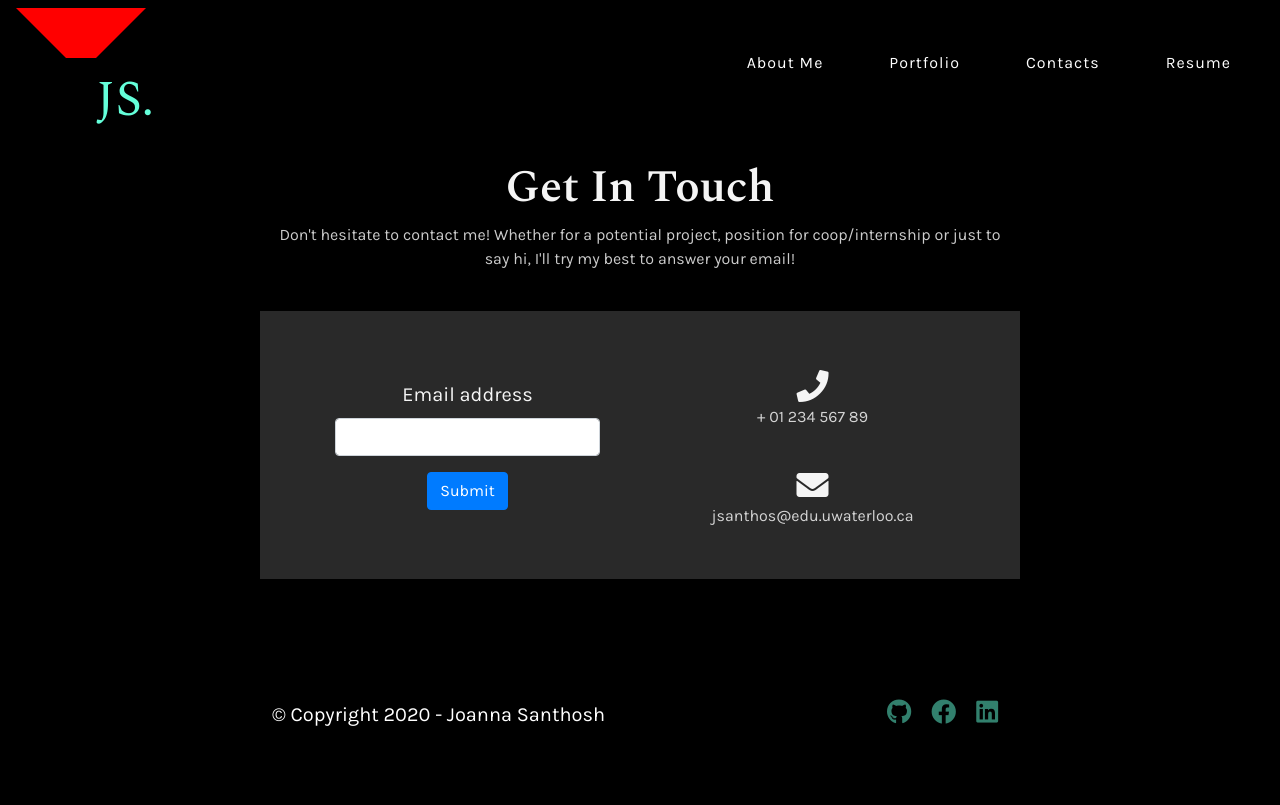
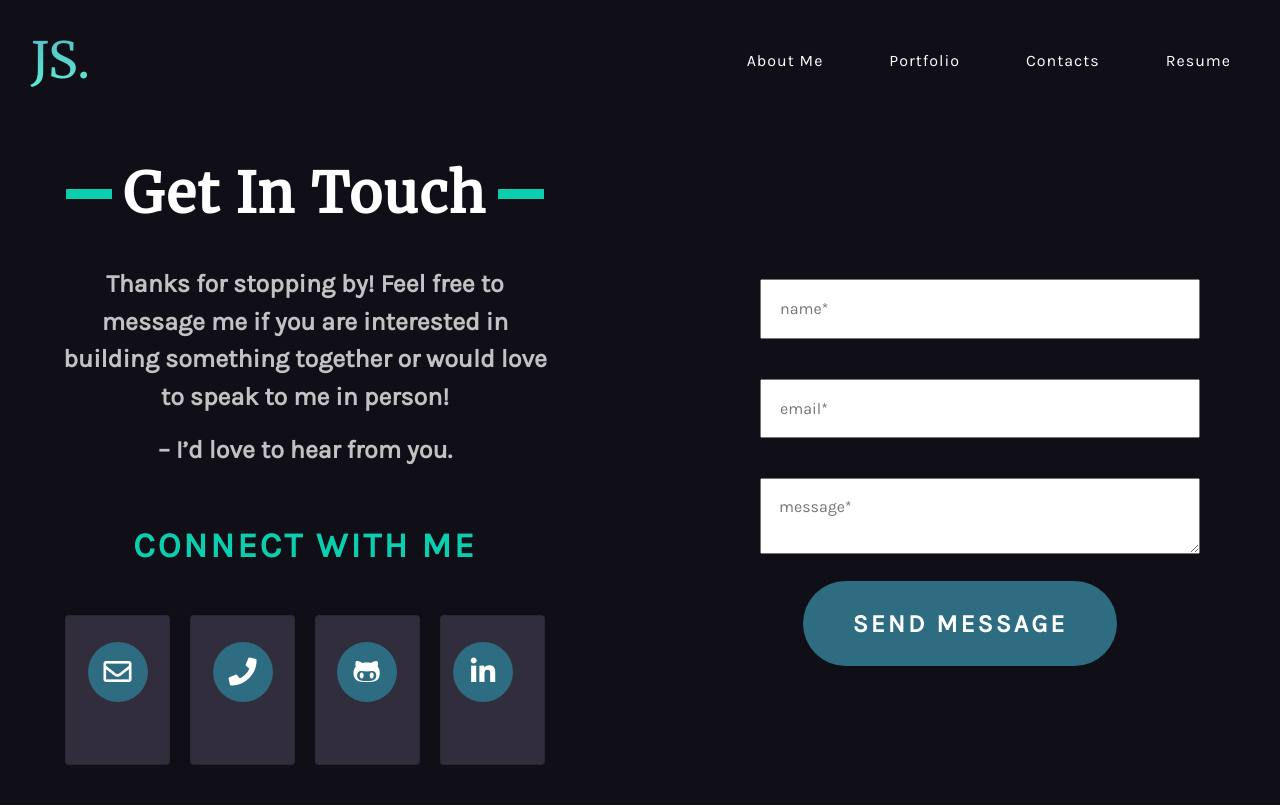
Before and after one commit to jsanthos01/Updated-Portfolio3, a plain HTML site: page contacts.html in a window 1280 px wide. Drawn offline with nearby package versions, Linux system fonts and the light colour scheme; a web font is replaced by a local one.

Commit message:
completed responsive contact page, added link to readme

```diff
--- a/assets/css/contacts.css
+++ b/assets/css/contacts.css
@@ -1,40 +1,193 @@
-body{
-    background-color: black;
+body {
+    background-color: #100e17;
     padding: 0;
+    margin: 0;
     box-sizing: border-box;
-    color: whitesmoke;
-    font-family: 'Karla' ;
+    font-family: 'Karla', sans-serif;
+    color: #c2c2c2;
+
 }
 
 .navbar .navbar-brand {
-    padding-left: 30px;
+    padding: 15px;
 }
 
 .navbar .navbar-brand {
     font-size: 50px;
-    font-family: 'Spectral';
-    color: #64ffda;
-    left: -50px;
-    top: -50px;
-    width: 0;
-    height: 0;
-    border: 50px solid transparent;
-    border-top-color: red;
+    font-family: 'Merriweather', serif;
+    background: -webkit-linear-gradient(#50A7C2, #64ffda);
+    -webkit-background-clip: text;
+    -webkit-text-fill-color: transparent;
 }
 
 .navbar .navbar-nav .nav-item{
     padding: 25px;
 }
-
 .navbar .navbar-nav .nav-item a {
     color: white;
     letter-spacing: 1px;
+    transition: all ease-in .7s;
 }
 
+.navbar .navbar-nav .nav-item a:hover {
+    color: black;
+    border-radius: 80px;
+    background-image: linear-gradient(45deg, #50A7C2, #64ffda);
+    border: none;
+    filter: drop-shadow(1px 1px 5px rgb(48, 98, 114));
+}
 
-.navbar .navbar-nav .nav-item a:hover {
+.info-area .row {
+    display: flex;
+    flex-direction: column;
+    max-width: 100%;
+    /* background-color:; */
+    padding: 40px;
+    align-items: center;
+    justify-content: center;
+
+}
+
+.text-area h1{
+    font-family: 'Merriweather', serif;
+    display: flex;
+    width: 100%;
+    align-items: center;
+    color: white;
+    text-transform: capitalize;
+    font-size: 55px;
+    padding-bottom: 30px;
+    font-weight: bold;
+    letter-spacing: 2px;
+}
+.text-area h1::before,
+.text-area h1::after{
+    content: "";
+    flex: 1;
+    border: solid #0bceaf;
+    border-width: .1em 0;
+    /* height: .2em; */
+    margin: .2em;
+}
+
+.connect {
+    /* font-family: '', serif; */
+    letter-spacing: 3px;
+    font-weight: bold;
+    color: #0bceaf;
+    /* color: white; */
+    text-transform: uppercase;
+    font-size: 35px;
+    text-align: center;
+    padding: 40px;
+
+}
+
+.text-area p {
+    font-size: 25px;
+    text-align: center;
+    font-weight: 700;
+}
+.contact-info{
+    display: flex;
+    align-items: center;
+    justify-content: center;
+    max-width: 100%;
+}
+
+.card{
+    background: #312d3c;
+    display: flex;
+    padding: 0 20px;
+    margin: 0 10px;
+    display: flex;
+    height: 150px;
+    width: 100%;
+    flex-direction: column;
+    justify-content: center;
+    align-items: center;
+    color: white;
+    cursor: pointer;
+}
+
+.card-icon  {
+    font-size: 28px;
+    background-color: rgb(45, 108, 129);
+    width: 60px;
+    height: 60px;
+    text-align: center;
+    line-height: 60px;
+    border-radius: 50%;
+    transition: 0.3s linear;
+    color:white
+}
+
+.card:hover .card-icon{
+    background: none;
+    transform: scale(1.6);
     color: #64ffda;
-    letter-spacing: 1px;
+}
+
+.card p{
+    margin-top: 20px;
+    font-weight: 300;
+    letter-spacing: 2px;
+    max-height: 0;
+    opacity: 0;
+    transition: 0.3s linear;
+    color: white;
+    text-decoration: none;
+}
+
+.card a{
+    color: white;
+    text-decoration: none;
+}
+.card:hover p{
+    max-height: 40px;
+    opacity: 1;
+    color: white;
+    text-decoration: none;
+}
+
+.message-area {
+    display: flex;
+    justify-content: center;
+    flex-direction: column;
+    padding: 100px;
+    color: rgb(45, 108, 129);
+
+}
+
+.hide {
+    display: none;
+}
+.message-area input,
+.message-area textarea {
+    margin: 20px;
+    padding: 18px;
+    font-weight: 500;
+    /* font-size: 30px; */
+    line-height: 1.2;
+    color: rgb(45, 108, 129);
+    width: 100%;
+}
+
+.submitBtn  {
+    display: flex;
+    justify-content: center;
+}
+.submitBtn button {
+    border-radius: 50px;
+    font-weight: 700;
+    text-transform: uppercase;
+    line-height: 1;
+    color: white;
+    letter-spacing: 3px;
+    padding: 30px 50px;
+    background: rgb(45, 108, 129);
+    font-size: 25px;
+    border: none;
 }
 
 footer {
@@ -44,58 +197,62 @@ footer {
     justify-content: space-evenly;
     padding: 30px 0px;
 
-
 }
 
-.mini-para  {
-    text-align: center;
-    width: 100vh;
-    padding: 35px;
-}
-
-.mini-para h1 {
-    font-weight: bold;
-    font-family: 'Spectral';
-    font-size: 45px;
-
-}
-.mini-para p {
-    color: white;
-    opacity: 0.8;
-}
-
-.contact-info {
+@media only screen and (max-width: 1024px) {
+    .main .row {
         display: flex;
         align-items: center;
         justify-content: center;
-    margin-top: 40px;
-    background-color: rgb(41, 41, 41);
-    padding: 35px;
+        flex-direction: column;
+    }
+    .main .row .info-area{
+        max-width: 100%;
+    }
+    .main .row .message-area{
+        max-width: 100%;
     }
 
-.contact-info form {
-    margin: 25px;
+    .message-area input, .message-area textarea {
+        margin: 20px 0;
     }
-.copyright {
-    color: white;
-    font-weight: bold;
-    font-size: 25px;
+}
+@media only screen and (max-width: 500px) {
+    .main .row .info-area .row {
+        display: block;
+        max-width: none;
+        padding: 30px;
+
+    }
+    .contact-info {
+        display: block;
     }
 
-.footer-links {
-    display: flex;
-    align-items: center;
-
+    .card {
+        margin: 20px 0;
+    }
+    .connect{
+        padding: 0;
+        margin: 40px 0;
     }
 
-.footer-links a {
-    opacity: 0.5;
-    text-decoration: none;
-    font-size: 25px;
-    padding: 0px 10px;
-    color: #64ffda;
+    .text-area p {
+        font-size: 18px;
+        text-align: center;
+        font-weight: normal;
+    }
+    .text-area h1 {
+        font-size: 35px;
+        text-align: center;
+        /* font-weight: normal; */
     }
 
-.footer-links a:hover {
-    opacity: 1;
+    .message-area{
+        padding: 20px;
     }
+
+    .submitBtn button{
+        padding: 30px;
+        font-size: 20px;
+    }
+}
--- a/assets/css/portfolio.css
+++ b/assets/css/portfolio.css
@@ -208,7 +208,7 @@ footer {
     color: #c2c2c2;
     box-shadow: 0 4px 80px #070509;
     padding: 2rem;
-    border-radius: 16px;
+    border-radius: 6px;
 
 }
 
@@ -216,6 +216,8 @@ footer {
     text-align: center;
     font-family: 'Karla', sans-serif;
     padding: 25px 0 0 0;
+    color: white;
+
 }
 
 .opInfo .row .opCards .opBody p{
--- a/assets/js/index.js
+++ b/assets/js/index.js
@@ -12,6 +12,3 @@ function popUp(){
 }
 
 popUp();
-
-
-AOS.init();
--- a/contacts.html
+++ b/contacts.html
@@ -4,11 +4,16 @@
     <meta charset="UTF-8">
     <meta name="viewport" content="width=device-width, initial-scale=1.0">
     <link rel="stylesheet" href="https://use.fontawesome.com/releases/v5.12.0/css/all.css">
-     <link rel="stylesheet" href="https://use.fontawesome.com/releases/v5.12.0/css/v4-shims.css">
-     <link href="https://fonts.googleapis.com/css?family=Karla|Spectral:400,600&display=swap" rel="stylesheet">
+    <link rel="stylesheet" href="https://use.fontawesome.com/releases/v5.12.0/css/v4-shims.css">
+    <link href="https://fonts.googleapis.com/css?family=Arbutus+Slab|Karla|Merriweather|Noto+Serif:700&display=swap" rel="stylesheet">
+
+    <link rel="apple-touch-icon" sizes="180x180" href="assets/favicon_io (1)/apple-touch-icon.png">
+    <link rel="icon" type="image/png" sizes="32x32" href="assets/favicon_io (1)/favicon-32x32.png">
+    <link rel="icon" type="image/png" sizes="16x16" href="assets/favicon_io (1)/favicon-16x16.png">
+    <link rel="manifest" href="/site.webmanifest">
 
      <!-- Bootstrap and CSS -->
-     <link rel="stylesheet" href="https://stackpath.bootstrapcdn.com/bootstrap/4.4.1/css/bootstrap.min.css" integrity="sha384-Vkoo8x4CGsO3+Hhxv8T/Q5PaXtkKtu6ug5TOeNV6gBiFeWPGFN9MuhOf23Q9Ifjh" crossorigin="anonymous">
+    <link rel="stylesheet" href="https://stackpath.bootstrapcdn.com/bootstrap/4.4.1/css/bootstrap.min.css" integrity="sha384-Vkoo8x4CGsO3+Hhxv8T/Q5PaXtkKtu6ug5TOeNV6gBiFeWPGFN9MuhOf23Q9Ifjh" crossorigin="anonymous">
     <link rel="stylesheet" href="assets/css/contacts.css">
     <title>Contacts Page</title>
 </head>
@@ -24,7 +29,7 @@
                     <a class="nav-link" href="index.html">About Me</a>
                 </li>
                 <li class="nav-item">
-                    <a class="nav-link" href="portfolio.html">Portfolio</a>
+                    <a class="nav-link" href="contacts.html">Portfolio</a>
                 </li>
                 <li class="nav-item">
                     <a class="nav-link" href="#">Contacts</a>
@@ -35,46 +40,65 @@
             </ul>
         </div>
     </nav>
-    <div class="mini-para container ">
+    <div class="container-fluid main">
+        <div class="row">
+            <div class="col-lg-6 col-md-12 col-sm-12 info-area">
+                <div class="row">
+                    <div class="col-lg-12 col-md-12 col-sm-12 text-area">
+                        <h1>Get in Touch</h1>
+                        <p>Thanks for stopping by! Feel free to message me if you are interested in
+                            building something together or would love to speak to me in person!
+                        </p>
+                        <p class="special">– I’d love to hear from you.
+                        </p>
+                    </div>
+                    <!-- Add Media cards here -->
+                    <h1 class="connect">Connect With Me</h1>
+                    <div class="col-lg-6 col-md-12 col-sm-12 contact-info" >
+                        <div class="card">
+                            <a href="mailto:joanna.santhosh@edu.uwaterloo.ca">
+                                <i class="card-icon far fa-envelope"></i>
+                                <p>Email</p>
+                            </a>
 
-        <h1>Get In Touch</h1>
-        <p>
-            Don't hesitate to contact me! Whether for a potential project, position for coop/internship or just to say hi, I'll try my best to answer your email!
-        </p>
-        <div class="row contact-info">
-            <div class="col-6 " style= "max-width: 460px;">
-                <form>
-                    <div class="form-group">
-                        <label for="exampleInputEmail1" style="font-size: 20px">Email address</label>
-                        <input type="email" class="form-control" id="exampleInputEmail1" aria-describedby="emailHelp">
+                        </div>
+                        <div class="card">
+                            <i class="card-icon fas fa-phone"></i>
+                            <p>6472234412</p>
+                        </div>
+                        <div class="card">
+                            <a href="https://github.com/jsanthos01/" target="_blank">
+                                <i class="card-icon fab fa-github-alt"></i>
+                                <p>Github</p>
+                            </a>
+                        </div>
+                        <div class="card">
+                            <a href="https://www.linkedin.com/in/joannasanthosh/" target="_blank">
+                                <i class="card-icon fab fa-linkedin-in"></i>
+                                <p>Linkedin</p>
+                            </a>
+                        </div>
                     </div>
-                    <button type="submit" class="btn btn-primary">Submit</button>
-                </form>
+                </div>
             </div>
-            <div class="col-6 text-center">
-                <ul class="list-unstyled mb-0">
-                    <li><i class="fas fa-phone mt-4 fa-2x"></i>
-                        <p>+ 01 234 567 89</p>
-                    </li>
+            <div class="col-lg-6 col-md-12 col-sm-12 message-area">
 
-                    <li><i class="fas fa-envelope mt-4 fa-2x"></i>
-                        <p>jsanthos@edu.uwaterloo.ca</p>
-                    </li>
-                </ul>
+                <form action="" method="POST" class="right" data-aos="fade-left">
+                    <label class="hide" for="name">name</label>
+                    <input type="text" name="name" id="name" placeholder="name*"autocomplete="off" required/>
+
+                    <label class="hide" for="email">email</label>
+                    <input type="email" name="email" id="email" placeholder="email*" autocomplete="off" required/>
+
+                    <label class="hide" for="message" autocomplete="off" >Message:</label>
+                    <textarea name="message" id="message" placeholder="message*" required></textarea>
+
+                    <div class="submitBtn">
+                        <button class="send" type="submit">Send Message</button>
+                    </div>
+              </form>
             </div>
         </div>
     </div>
 
-
-
-    <footer>
-        <div class="copyright">
-            <small>&copy; Copyright 2020 - Joanna Santhosh</small>
-        </div>
-
-        <div class="footer-links">
-          <a href="https://github.com/jsanthos01" target="_blank"><i class="fab fa-github"></i></a>
-          <a href="#"><i class="fab fa-facebook"></i></a>
-          <a href="https://www.linkedin.com/in/joanna-santhosh-63928a195/" target="_blank"><i class="fab fa-linkedin"></i></a>
-        </div>
-    </footer>
+</body>
```
Also changed, not shown: assets/css/style.css (+2 -6 lines), index.html (+13 -10 lines), portfolio.html (+13 -8 lines), assets/favicon_io (1)/android-chrome-192x192.png (added), assets/favicon_io (1)/android-chrome-512x512.png (added), assets/favicon_io (1)/apple-touch-icon.png (added), assets/favicon_io (1)/favicon-16x16.png (added), assets/favicon_io (1)/favicon-32x32.png (added), assets/favicon_io (1)/favicon.ico (added), assets/favicon_io (1)/site.webmanifest (added), assets/js/particles.js (deleted), 1 other file. Lines whose indentation alone changed are shown as unchanged.
